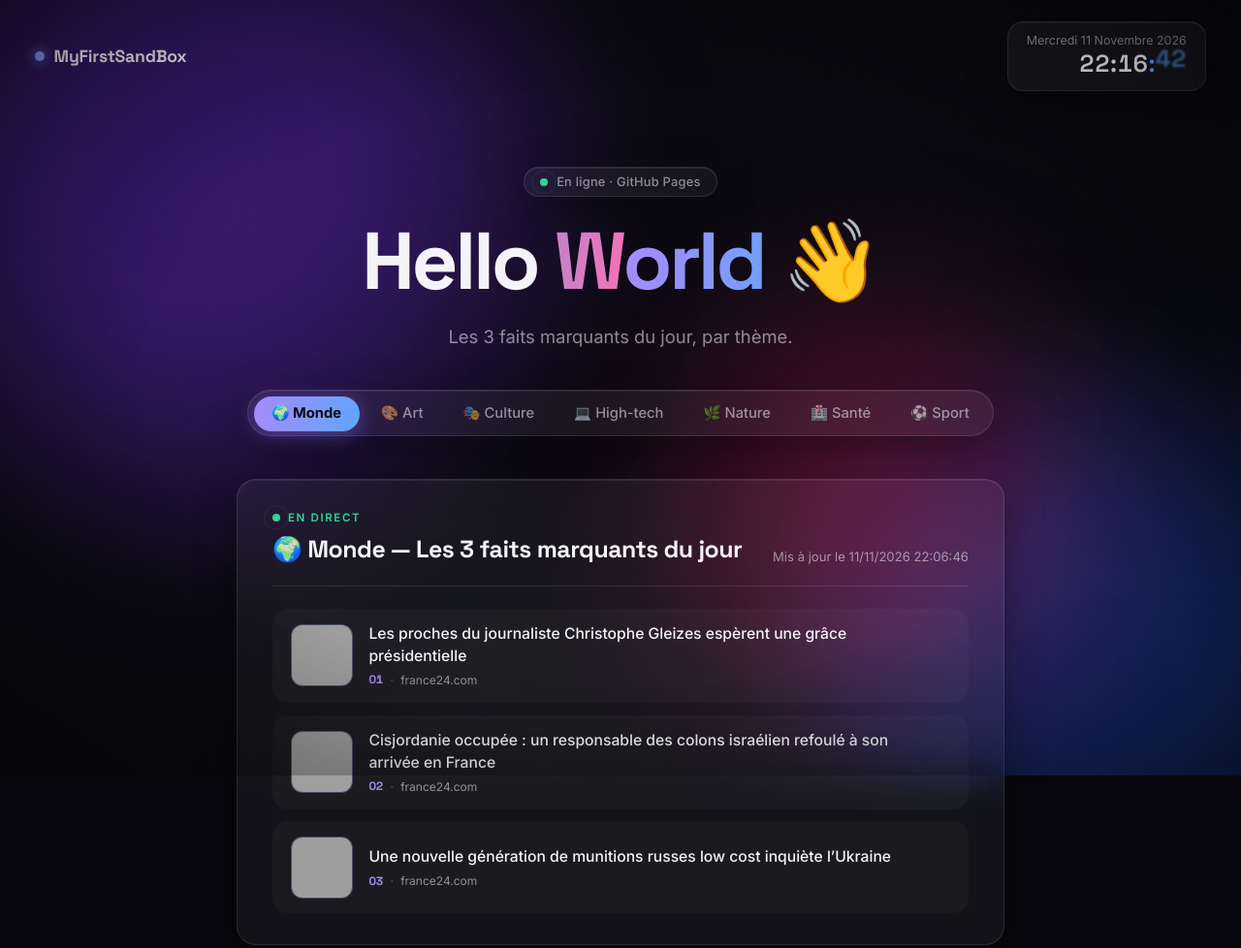
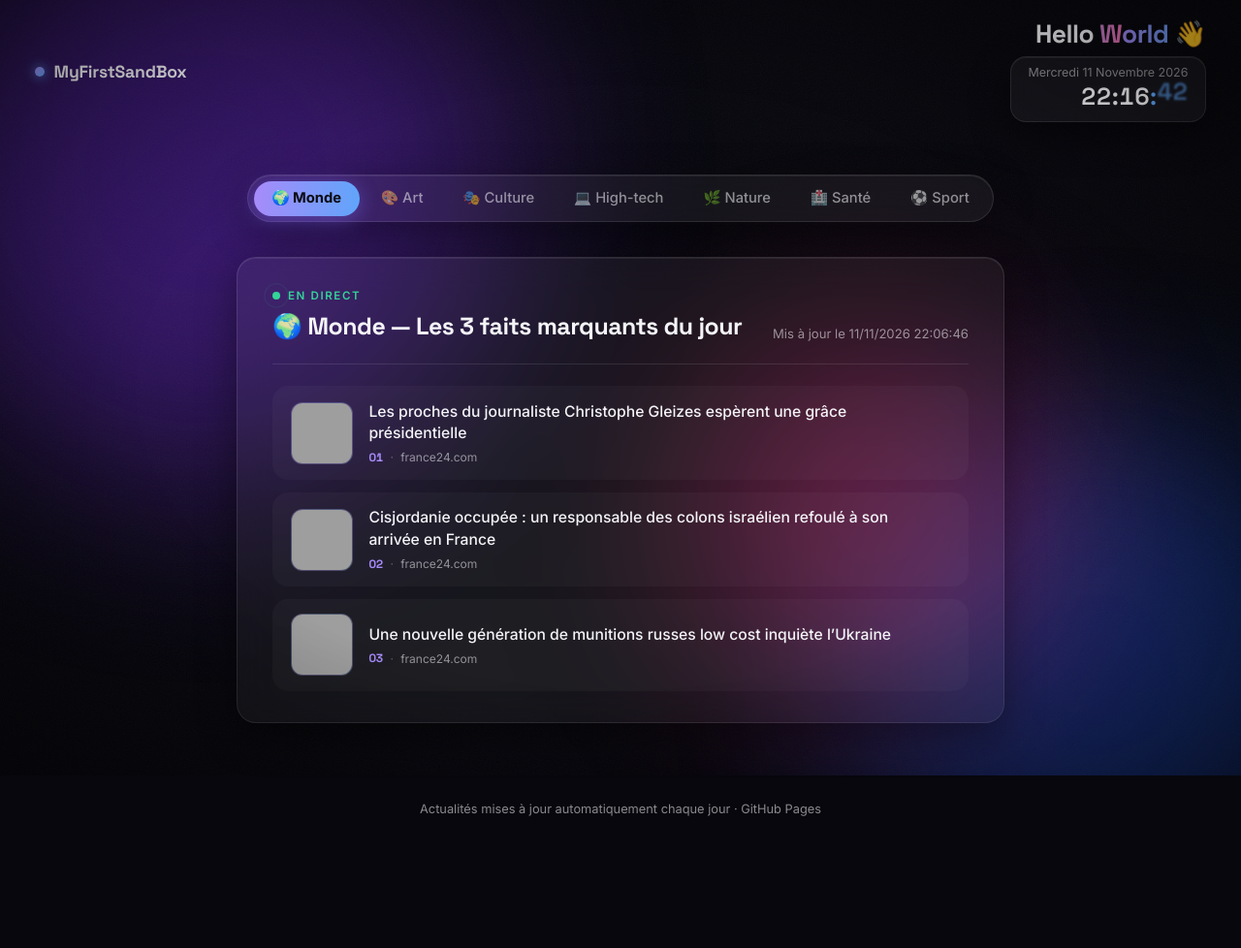
Before and after one commit to degrysefranck-commits/MyFirstSandBox, a plain HTML site: page index.html in a window 1280 px wide. Shown: the top 978 px of the page at 97% size. After the commit the page ends 868 px from the top, so only its background shows below. Drawn offline with Linux system fonts and the light colour scheme; grey boxes are pictures that could not be loaded.

Commit message:
Badge en ligne supprime, titre Hello World remonte dans l'en-tete au-dessus de l'horloge, page compacte
Co-authored-by: degrysefranck-commits <degrysefranck-commits@users.noreply.github.com>

```diff
--- a/index.html
+++ b/index.html
@@ -19,24 +19,21 @@
 
     <header class="topbar">
         <div class="brand"><span class="brand-dot"></span>MyFirstSandBox</div>
-        <div class="clock glass">
-            <span class="clock-date" id="clock-date"></span>
-            <span class="clock-time"><span id="clock-hm">--:--</span><span class="clock-colon">:</span><span class="clock-sec" id="clock-sec">--</span></span>
+        <div class="topbar-right">
+            <h1 class="topbar-title fade-up">Hello <span class="gradient">World</span> 👋</h1>
+            <div class="clock glass fade-up delay-1">
+                <span class="clock-date" id="clock-date"></span>
+                <span class="clock-time"><span id="clock-hm">--:--</span><span class="clock-colon">:</span><span class="clock-sec" id="clock-sec">--</span></span>
+            </div>
         </div>
     </header>
 
     <main class="container">
-        <section class="hero">
-            <span class="hero-badge glass fade-up"><span class="pulse-dot"></span>En ligne · GitHub Pages</span>
-            <h1 class="fade-up delay-1">Hello <span class="gradient">World</span> 👋</h1>
-            <p class="fade-up delay-2">Les 3 faits marquants du jour, par thème.</p>
-        </section>
-
-        <nav class="theme-menu glass fade-up delay-3" id="theme-menu" aria-label="Choisir un thème">
+        <nav class="theme-menu glass fade-up delay-2" id="theme-menu" aria-label="Choisir un thème">
             <span class="menu-indicator" id="menu-indicator" aria-hidden="true"></span>
         </nav>
 
-        <section class="news glass fade-up delay-4">
+        <section class="news glass fade-up delay-3">
             <div class="news-header">
                 <div class="news-heading">
                     <p class="kicker"><span class="pulse-dot"></span>En direct</p>
--- a/style.css
+++ b/style.css
@@ -130,12 +130,27 @@ body::after {
     box-shadow: 0 0 12px var(--accent-2);
 }
 
+.topbar-right {
+    display: flex;
+    flex-direction: column;
+    align-items: flex-end;
+    gap: 0.55rem;
+}
+
+.topbar-title {
+    font-family: var(--font-display);
+    font-size: 1.65rem;
+    font-weight: 700;
+    letter-spacing: -0.02em;
+    line-height: 1;
+}
+
 .clock {
     display: flex;
     flex-direction: column;
     align-items: flex-end;
     line-height: 1.3;
-    padding: 0.65rem 1.2rem;
+    padding: 0.55rem 1.1rem;
     border-radius: 16px;
 }
 
@@ -179,31 +194,11 @@ body::after {
     width: 100%;
     max-width: 840px;
     margin: 0 auto;
-    padding: 3.5rem 1.5rem 4rem;
+    padding: 2rem 1.5rem 3.5rem;
     display: flex;
     flex-direction: column;
     align-items: center;
-    gap: 2.75rem;
-}
-
-.hero {
-    text-align: center;
-    display: flex;
-    flex-direction: column;
-    align-items: center;
-    gap: 1.4rem;
-}
-
-.hero-badge {
-    display: inline-flex;
-    align-items: center;
-    gap: 0.55rem;
-    border-radius: 999px;
-    padding: 0.45rem 1.05rem;
-    font-size: 0.8rem;
-    font-weight: 500;
-    color: var(--muted);
-    letter-spacing: 0.02em;
+    gap: 2.25rem;
 }
 
 .pulse-dot {
@@ -229,14 +224,6 @@ body::after {
     100% { transform: scale(1.7); opacity: 0; }
 }
 
-.hero h1 {
-    font-family: var(--font-display);
-    font-size: clamp(3rem, 9vw, 5.2rem);
-    font-weight: 700;
-    letter-spacing: -0.04em;
-    line-height: 1.05;
-}
-
 .gradient {
     background: linear-gradient(92deg, var(--accent-1) 0%, var(--accent-2) 45%, var(--accent-3) 100%);
     background-size: 200% auto;
@@ -248,12 +235,6 @@ body::after {
 
 @keyframes shine {
     to { background-position: 200% center; }
-}
-
-.hero p {
-    color: var(--muted);
-    font-size: 1.15rem;
-    max-width: 46ch;
 }
 
 .theme-menu {
@@ -476,8 +457,9 @@ body::after {
 }
 
 @media (max-width: 640px) {
-    .topbar { justify-content: center; padding: 1.2rem 1rem; }
-    .clock { align-items: center; }
+    .topbar { padding: 1.1rem 1rem; }
+    .topbar-title { font-size: 1.3rem; }
+    .clock-time { font-size: 1.25rem; }
     .theme-menu { border-radius: 24px; }
     .news { padding: 1.5rem 1.4rem; }
     .news-header { flex-direction: column; align-items: flex-start; }
```
